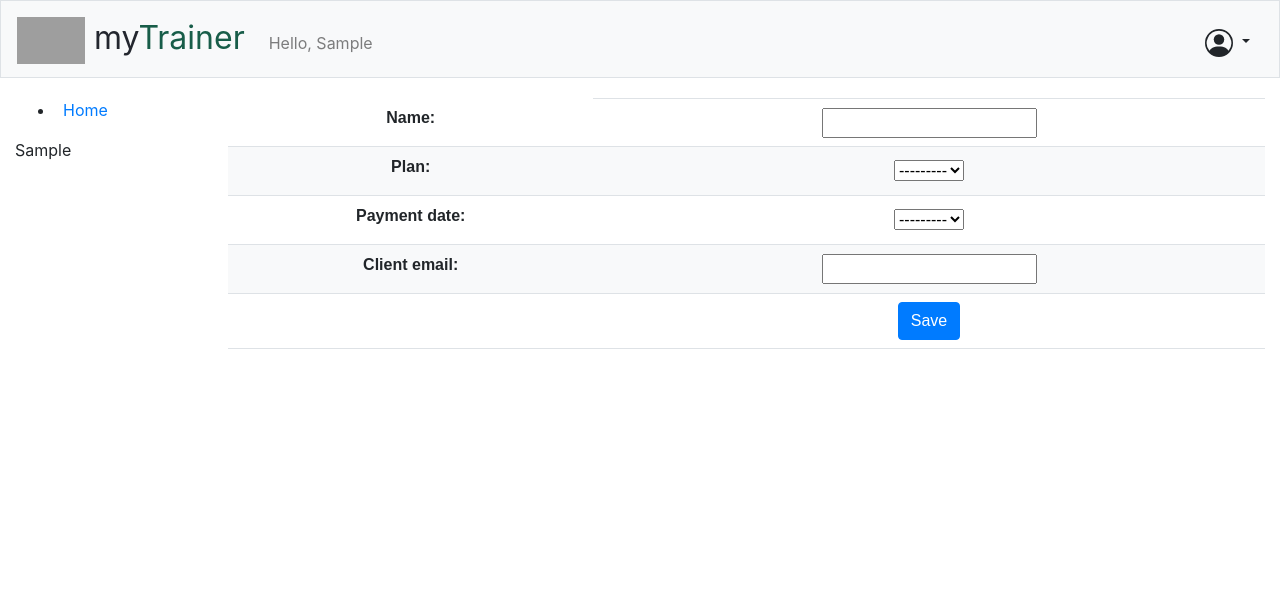
After one commit to BrunoDVolpe/mytrainer, a Django app: page /trainer/clients/create in a window 1280 px wide. The commit adds this page. Shown: the top 589 px of the page. Run offline with Django 4.2, Linux system fonts and the light colour scheme; the visitor is signed in with stand-in values (Sample User, id 1); grey boxes are pictures that could not be loaded.

Commit message:
Added create client for personal trainer

```diff
--- a/templates/clients_list.html
+++ b/templates/clients_list.html
@@ -19,4 +19,5 @@
         </tr>
         {% endif %}
     </table>
+    <p><a class="btn btn-primary" href="{% url 'client-create' %}" role="button">New Client</a></p>
 {% endblock %}
--- /dev/null
+++ b/templates/create_client.html
@@ -0,0 +1,16 @@
+{% extends 'layout.html' %}
+
+{% block title %}Create client{% endblock %}
+
+{% block content %}
+    <form method="post">
+        {% csrf_token %}
+        <table>
+            {{ form.as_table }}
+            <tr>
+                <th></th>
+                <td><input class="btn btn-primary" type="submit" name="submit" value="Save" /></td>
+            </tr>
+        </table>
+    </form>
+{% endblock %}
--- a/trainer/forms.py
+++ b/trainer/forms.py
@@ -65,3 +65,12 @@ class TrainingInstanceUpdateForm(forms.ModelForm):
                 #Esse raise não está funcionando.
                 raise forms.ValidationError("This is not a valid class status")
         return cleaned_data
+
+
+class ClientProfileForm(forms.ModelForm):
+    client_email = forms.EmailField(required=False)
+    # Associar o email com user = models.OneToOneField(User, on_delete=models.SET_NULL, blank=True, null=True, default=None)
+
+    class Meta:
+        model = ClientProfile
+        exclude = ['user', 'personal_trainer']
--- a/trainer/models.py
+++ b/trainer/models.py
@@ -58,8 +58,7 @@ class ClientProfile(models.Model):
         (10, 'Dia 10'),
         (25, 'Dia 25'),
     ]
-    payment_date = models.PositiveIntegerField(choices=PAYMENT_DAY_OPTIONS)
-    #payment_day
+    payment_date = models.PositiveIntegerField(choices=PAYMENT_DAY_OPTIONS) #payment_day
 
 
     def get_absolute_url(self):
--- a/trainer/urls.py
+++ b/trainer/urls.py
@@ -6,4 +6,5 @@ urlpatterns = [
     path('client/<int:id>/', views.clientDetail, name='client-detail'),
     path('client/<int:id>/<int:pk_train>/', views.clientDetail, name='client-detail'),
     path('client/<int:id>/<int:pk_train>/update/', views.clientTrainUpdate, name='client-train-update'),
+    path('clients/create', views.clientCreate, name='client-create'),
 ]
--- a/trainer/views.py
+++ b/trainer/views.py
@@ -1,8 +1,9 @@
-from django.shortcuts import render, get_object_or_404
+from django.shortcuts import render, get_object_or_404, redirect
 from django.core.paginator import Paginator
 from .models import ClientProfile, TrainingInstance, TrainerProfile
-from .forms import TrainingInstanceUpdateForm
+from .forms import TrainingInstanceUpdateForm, ClientProfileForm
 from django.contrib.auth.decorators import login_required, permission_required
+from django.contrib.auth.models import User
 
 # Create your views here.
 @permission_required('trainer.personal_trainer')
@@ -29,6 +30,7 @@ def clientDetail(request, id=id, pk_train=None, *args, **kwargs):
     }
     return render(request, 'client_detail.html',context)
 
+@permission_required('trainer.personal_trainer')
 @login_required
 def clientTrainUpdate(request, id, pk_train, *args, **kwargs):
     queryset = get_object_or_404(ClientProfile, id=id)
@@ -47,3 +49,32 @@ def clientTrainUpdate(request, id, pk_train, *args, **kwargs):
         'form': form,
     }
     return render(request, 'client_train_update.html', context)
+
+
+@permission_required('trainer.personal_trainer')
+@login_required
+def clientCreate(request):
+    user = request.user
+    form = ClientProfileForm(request.POST or None)
+    if request.method == 'POST':
+        # Create a form instance with POST data.
+        if form.is_valid():
+            try:
+                client = User.objects.get(email=form.cleaned_data['client_email'])
+            except:
+                client = None
+            personal_trainer = TrainerProfile.objects.get(user=request.user)
+            # Create, but don't save the new client instance.
+            new_client = form.save(commit=False)
+            new_client.user = client
+            new_client.personal_trainer = personal_trainer
+            # Save the new instance.
+            new_client.save()
+            # Save the many-to-many data for the form.
+            form.save_m2m()
+            return redirect('clients-list')
+
+    context = {
+        'form': form,
+    }
+    return render(request, 'create_client.html', context)
--- a/users/forms.py
+++ b/users/forms.py
@@ -29,7 +29,7 @@ class CustomUserRegisterForm(UserCreationForm):
             raise ValidationError("Passwords don't match")
         return password2
 
-    def save(self, commit = True):
+    def save(self, commit=True):
         """Saves the user to the database"""
         user = User.objects.create_user(
             self.cleaned_data['username'], # username
```
